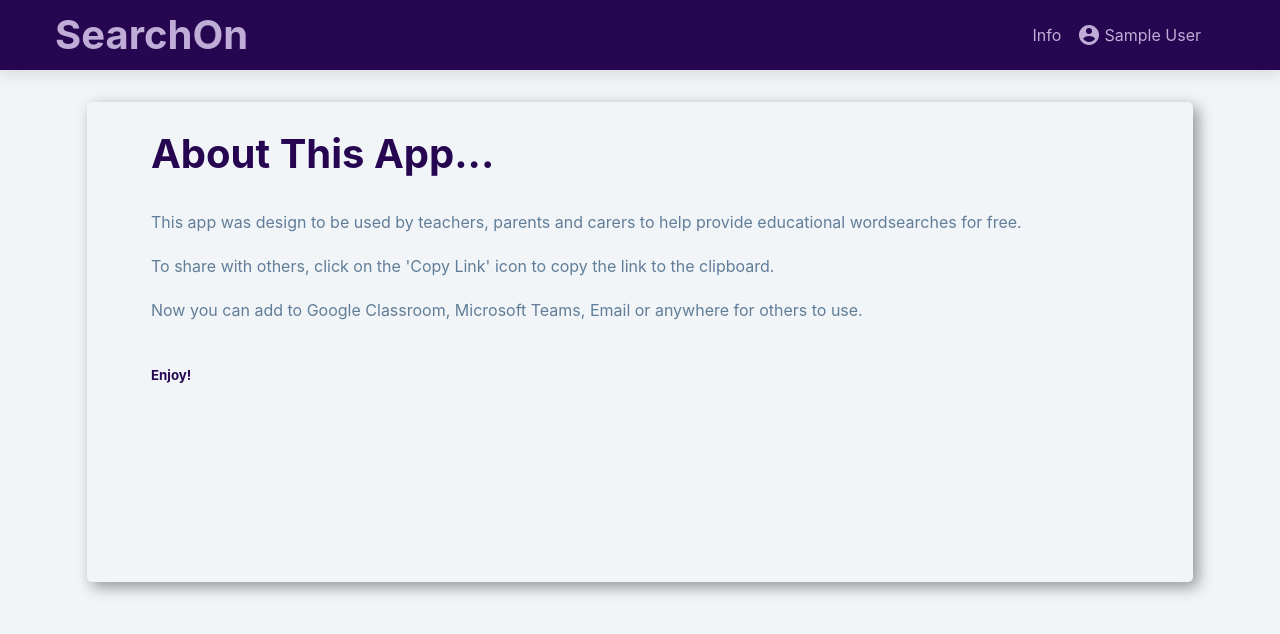
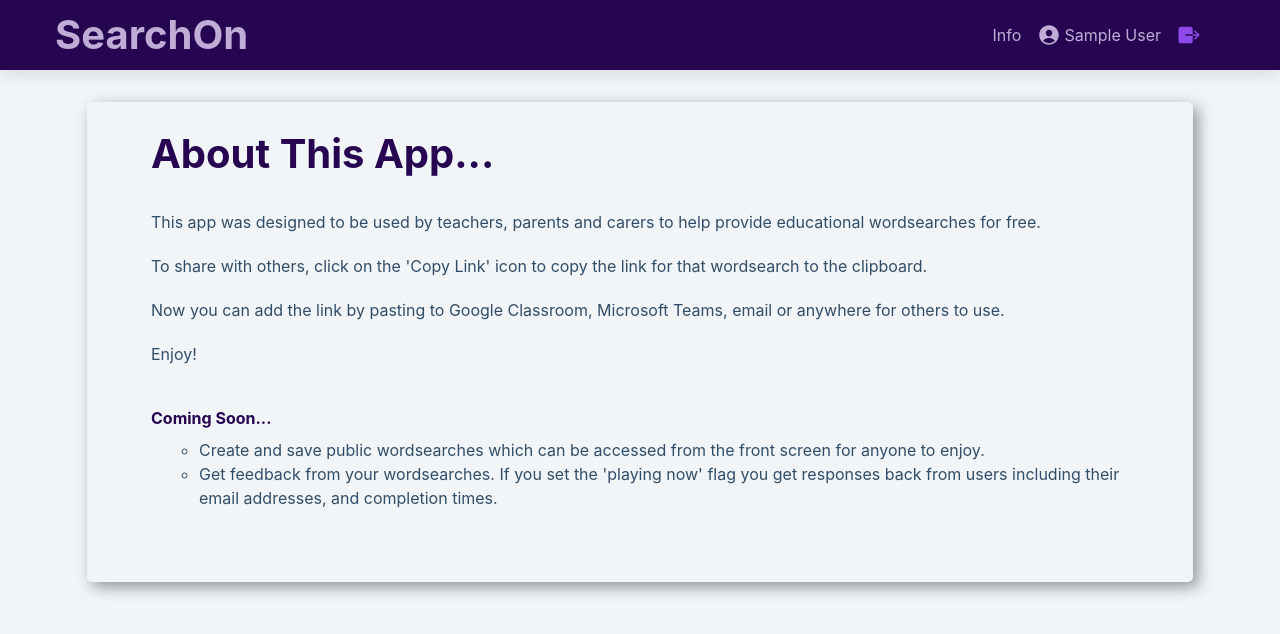
Before and after one commit to sara-gray/search-on, a React (Create React App) app in the folder frontend/: page /info in a window 1280 px wide. Shown: the top 634 px of the page. Built offline with nearby package versions, Linux system fonts and the light colour scheme; sample sign-in values are in the browser's storage.

Commit message:
working on login
can login, view account details, logout. Now need to write backend to update user detail

```diff
--- a/frontend/src/components/Navigation.js
+++ b/frontend/src/components/Navigation.js
@@ -1,19 +1,41 @@
 import React, { useState, useEffect, useRef } from 'react'
 import { FaBars } from 'react-icons/fa'
 import { RiAccountCircleFill } from 'react-icons/ri'
+import { IoExit, IoPersonCircle } from 'react-icons/io5'
+import { IoEXit } from 'react-icons/io5'
 import { Link } from 'react-router-dom'
 import { useGlobalContext } from '../context/context'
 
+const Menu = () => {
+	const { logout, userInfo } = useGlobalContext()
+	return (
+		<>
+			<li>
+				<Link to='/info'>info</Link>
+			</li>
+			<li>
+				{userInfo ? (
+					<Link to='/account'>
+						<div className='account'>
+							{/* <RiAccountCircleFill className='account-logo' /> */}
+							<IoPersonCircle className='account-logo' />
+							{userInfo.name}
+						</div>
+					</Link>
+				) : (
+					<Link to='/login'>login</Link>
+				)}
+			</li>
+			{userInfo && (
+				<li>
+					<IoExit className='account account-logout' onClick={logout} />
+				</li>
+			)}
+		</>
+	)
+}
+
 const Navigation = () => {
-	const links = [
-		{ id: 1, url: '/info', text: 'info' },
-		{ id: 2, url: '/login', text: 'login' },
-	]
-	const drops = [
-		{ id: 1, url: '/info', text: 'info' },
-		{ id: 2, url: '/login', text: 'login' },
-	]
-	const { logout, userInfo } = useGlobalContext()
 	const [showLinks, setShowLinks] = useState(false)
 	const dropMenuRef = useRef(null)
 
@@ -37,36 +59,24 @@ const Navigation = () => {
 						<Link to='/'>SearchOn</Link>
 					</h2>
 				</div>
+
 				<div className='nav-toggle' onClick={toggleMenu}>
 					<FaBars />
 				</div>
+
 				<ul className='nav-links'>
-					<li>
-						<Link to='/info'>info</Link>
-					</li>
-					<li>
-						{userInfo ? (
-							<Link to='/account'>
-								<div className='account'>
-									<RiAccountCircleFill className='account-logo' />
-									{userInfo.name}
-								</div>
-							</Link>
-						) : (
-							<Link to='/login'>login</Link>
-						)}
-					</li>
+					<Menu />
 				</ul>
 
 				<ul className='drop-links' ref={dropMenuRef} onClick={toggleMenu}>
-					{drops.map((drop) => {
+					{/* {drops.map((drop) => {
 						const { id, url, text } = drop
 						return (
 							<li key={id}>
 								<Link to={url}>{text}</Link>
 							</li>
 						)
-					})}
+					})} */}
 				</ul>
 			</div>
 		</nav>
--- a/frontend/src/index.css
+++ b/frontend/src/index.css
@@ -172,6 +172,11 @@ nav {
 .account-logo {
 	font-size: 1.5rem;
 	margin-right: 0.2rem;
+}
+
+.account-logout {
+	font-size: 1.5rem;
+	color: var(--clr-primary-mid);
 }
 
 .drop-menu {
@@ -568,3 +573,42 @@ Login/Registration
 	border-radius: 5px;
 	margin: 1rem 0 0.5rem 0;
 }
+
+.account-details {
+	background-color: var(--clr-grey-light);
+	box-shadow: var(--dark-popout);
+	color: var(--clr-primary-dark);
+	min-height: 30vh;
+	width: 25rem;
+	max-width: 90vw;
+	border: transparent;
+	border-radius: 5px;
+	padding: 1rem;
+	margin: 2rem auto;
+	display: flex;
+	flex-direction: column;
+	line-height: 2rem;
+}
+
+@media screen and (min-width: 800px) {
+	/* Bigger screens */
+	.account-details {
+		max-width: 70vw;
+	}
+}
+
+/* INFO */
+.info {
+	cursor: default;
+}
+.info p,
+li {
+	color: var(--clr-grey-mid);
+}
+.info ul {
+	list-style-type: circle;
+}
+
+.info ul > li {
+	margin-left: 3rem;
+}
--- a/frontend/src/pages/Account.js
+++ b/frontend/src/pages/Account.js
@@ -1,18 +1,82 @@
-import React from 'react'
+import React, { useState, useEffect } from 'react'
+import { notify } from '../components/notify'
 import { useGlobalContext } from '../context/context'
 
-const Account = () => {
-	const { logout, userInfo } = useGlobalContext()
-	const { name, email, isAdmin } = userInfo
+const Account = ({ history, location }) => {
+	const { userInfo, error } = useGlobalContext()
+	const [name, setName] = useState(userInfo ? userInfo.name : '')
+	const [email, setEmail] = useState(userInfo ? userInfo.email : '')
+	const [password, setPassword] = useState('')
+	const [confirmPassword, setConfirmPassword] = useState('')
+
+	const redirect = location.search ? location.search.split('=')[1] : '/'
+
+	const handleSubmit = (e) => {
+		e.preventDefault()
+		if (name && email && password && confirmPassword) {
+			if (password !== confirmPassword) {
+				notify('Your passwords do not match', 'ERROR')
+			} else {
+				// updateUser(name, email, password)
+				console.log('update user details', name, email, password)
+			}
+		}
+	}
+
+	useEffect(() => {
+		if (!userInfo) {
+			history.push(redirect)
+		}
+	}, [userInfo])
+
+	useEffect(() => {
+		if (error) {
+			notify(error, 'ERROR')
+		}
+	}, [error])
+
 	return (
-		<div className='section account'>
-			<h3>Account Details</h3>
-			<p>{name}</p>
-			<p>{email}</p>
-			<button className='btn primary' onClick={logout}>
-				logout
-			</button>
-		</div>
+		userInfo && (
+			<div className='section'>
+				<form onSubmit={handleSubmit} className='login-form account-form'>
+					<h3>Account Details</h3>
+					<p>Type into the account fields below to change your user details</p>
+					<div className='form-control'>
+						<input
+							type='text'
+							className='login'
+							value={name}
+							onChange={(e) => setName(e.target.value)}
+						/>
+						<input
+							type='email'
+							className='login'
+							value={email}
+							onChange={(e) => setEmail(e.target.value)}
+						/>
+						<input
+							type='password'
+							className='login'
+							placeholder='Reset Password'
+							value={password}
+							onChange={(e) => setPassword(e.target.value)}
+						/>
+
+						<input
+							type='password'
+							className='login'
+							placeholder='Confirm password'
+							value={confirmPassword}
+							disabled={password.length === 0 ? true : false}
+							onChange={(e) => setConfirmPassword(e.target.value)}
+						/>
+						<button type='submit' className='btn primary'>
+							Update User Details
+						</button>
+					</div>
+				</form>
+			</div>
+		)
 	)
 }
 
--- a/frontend/src/pages/Info.js
+++ b/frontend/src/pages/Info.js
@@ -3,23 +3,35 @@ import React from 'react'
 const Info = () => {
 	return (
 		<div className='section' style={{ marginTop: '2rem' }}>
-			<div className=' card large-card'>
+			<div className=' card large-card info'>
 				<h2>About this app...</h2>
 				<br />
 				<p>
-					This app was design to be used by teachers, parents and carers to help
-					provide educational wordsearches for free.
+					This app was designed to be used by teachers, parents and carers to
+					help provide educational wordsearches for free.
 				</p>
 				<p>
 					To share with others, click on the 'Copy Link' icon to copy the link
-					to the clipboard.
+					for that wordsearch to the clipboard.
 				</p>
 				<p>
-					Now you can add to Google Classroom, Microsoft Teams, Email or
-					anywhere for others to use.
+					Now you can add the link by pasting to Google Classroom, Microsoft
+					Teams, email or anywhere for others to use.
 				</p>
+				<p>Enjoy!</p>
 				<br />
-				<h5>Enjoy!</h5>
+				<h4>Coming soon...</h4>
+				<ul>
+					<li>
+						Create and save public wordsearches which can be accessed from the
+						front screen for anyone to enjoy.
+					</li>
+					<li>
+						Get feedback from your wordsearches. If you set the 'playing now'
+						flag you get responses back from users including their email
+						addresses, and completion times.
+					</li>
+				</ul>
 			</div>
 		</div>
 	)
--- a/frontend/src/pages/Login.js
+++ b/frontend/src/pages/Login.js
@@ -2,6 +2,7 @@ import React, { useState, useEffect } from 'react'
 import { Link } from 'react-router-dom'
 import { notify } from '../components/notify'
 import { useGlobalContext } from '../context/context'
+import { toast } from 'react-toastify'
 
 const Login = ({ history, location }) => {
 	const { login, userInfo, error } = useGlobalContext()
@@ -19,6 +20,10 @@ const Login = ({ history, location }) => {
 
 	useEffect(() => {
 		if (userInfo) {
+			notify('Login successful', 'SUCCESS', {
+				position: toast.POSITION.BOTTOM_LEFT,
+				autoClose: 2000,
+			})
 			history.push(redirect)
 		}
 	}, [userInfo])
--- a/frontend/src/pages/Register.js
+++ b/frontend/src/pages/Register.js
@@ -2,6 +2,7 @@ import React, { useState, useEffect } from 'react'
 import { Link } from 'react-router-dom'
 import { notify } from '../components/notify'
 import { useGlobalContext } from '../context/context'
+import { toast } from 'react-toastify'
 
 const Register = ({ history, location }) => {
 	const { userInfo, error, register } = useGlobalContext()
@@ -20,11 +21,17 @@ const Register = ({ history, location }) => {
 			} else {
 				register(name, email, password)
 			}
+		} else {
+			notify('Please check all your registration fields', 'ERROR')
 		}
 	}
 
 	useEffect(() => {
 		if (userInfo) {
+			notify('Registration successful', 'SUCCESS', {
+				position: toast.POSITION.BOTTOM_LEFT,
+				autoClose: 2000,
+			})
 			history.push(redirect)
 		}
 	}, [userInfo])
```
